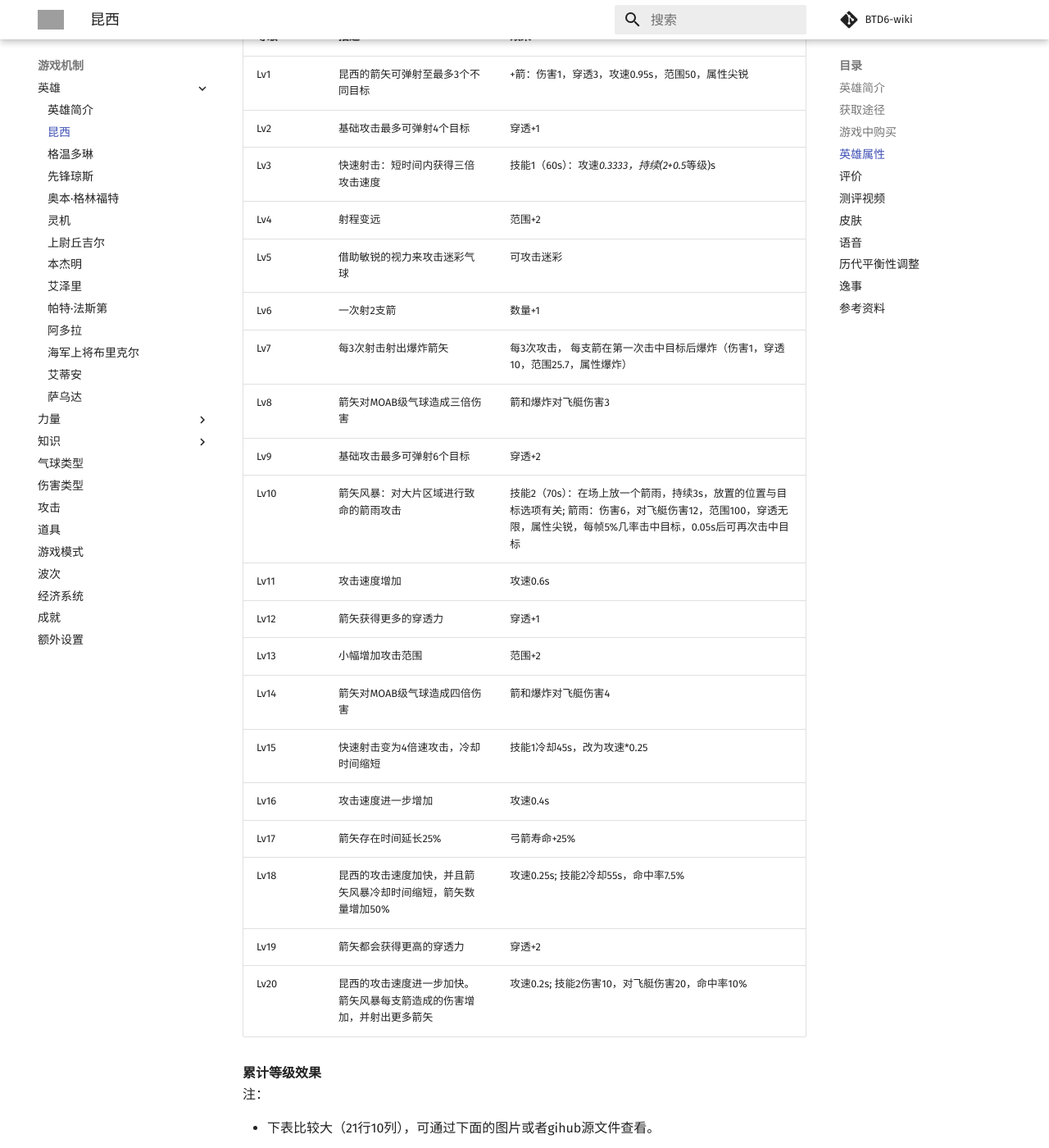
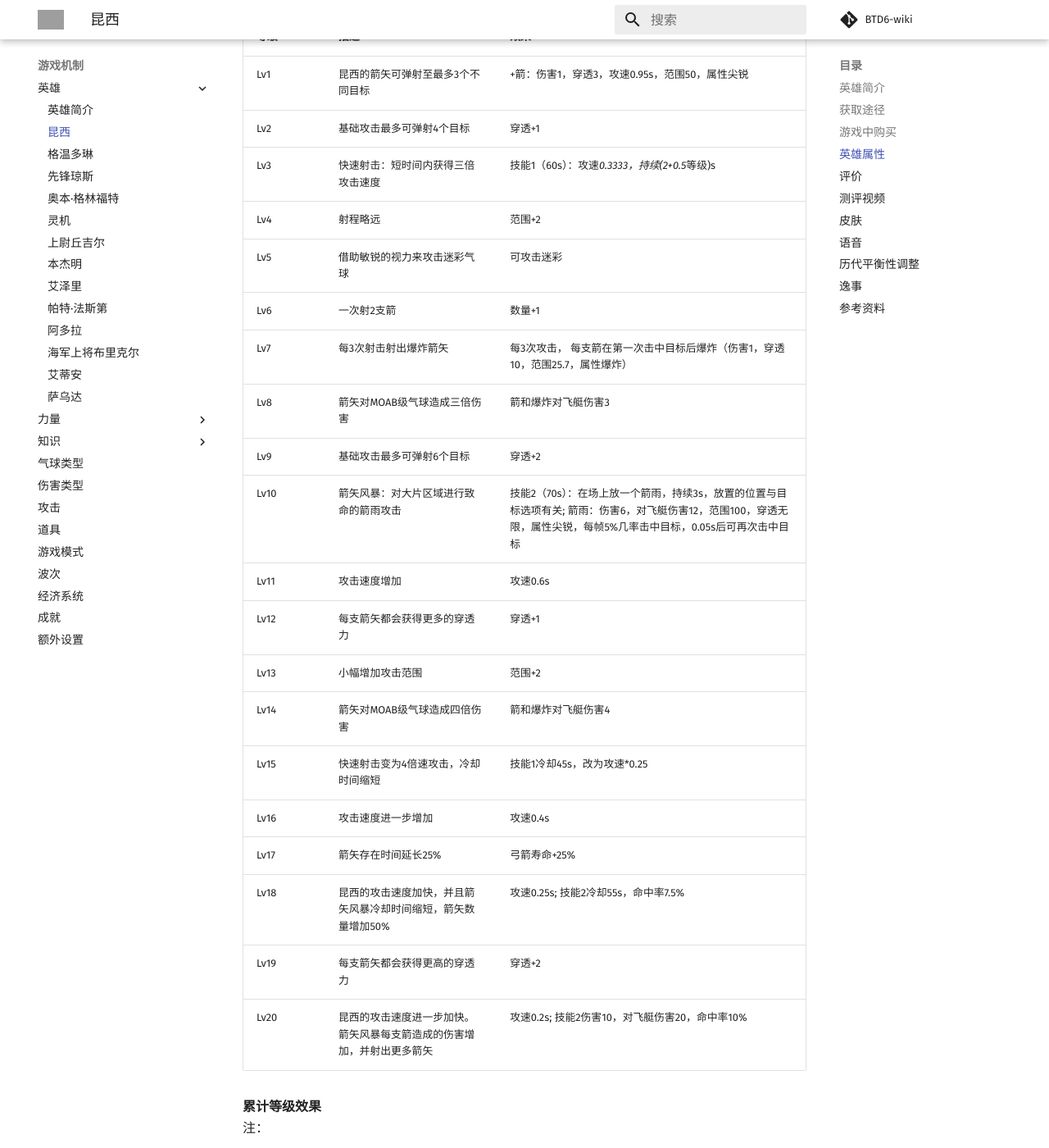
Before and after one commit to BTD6wiki/BTD6wiki.github.io, an MkDocs documentation site: the page built from docs/basic/heroes/1_Quincy.md, in a window 1280 px wide and 1400 px high, scrolled down 1235 px. Shown: the whole window at 82% size. Built offline with MkDocs 1.6.1 and Material for MkDocs 9.7.7, drawn with Linux system fonts in a browser that asks for light colours; comment, search, counter and statistics services are not loaded; grey boxes are pictures that could not be loaded.

Commit message:
modify request

```diff
--- a/docs/basic/heroes/1_Quincy.md
+++ b/docs/basic/heroes/1_Quincy.md
@@ -37,7 +37,7 @@
 Lv1 | 昆西的箭矢可弹射至最多3个不同目标 | +箭：伤害1，穿透3，攻速0.95s，范围50，属性尖锐 |
 Lv2 | 基础攻击最多可弹射4个目标 | 穿透+1 |
 Lv3 | 快速射击：短时间内获得三倍攻击速度 | 技能1（60s）：攻速*0.3333，持续(2+0.5*等级)s |
-Lv4 | 射程变远 | 范围+2 |
+Lv4 | 射程略远 | 范围+2 |
 Lv5 | 借助敏锐的视力来攻击迷彩气球 | 可攻击迷彩 |
 Lv6 | 一次射2支箭 | 数量+1 |
 Lv7 | 每3次射击射出爆炸箭矢 | 每3次攻击， 每支箭在第一次击中目标后爆炸（伤害1，穿透10，范围25.7，属性爆炸） |
@@ -45,14 +45,14 @@ Lv8 | 箭矢对MOAB级气球造成三倍伤害 | 箭和爆炸对飞艇伤害3 |
 Lv9 | 基础攻击最多可弹射6个目标 | 穿透+2 |
 Lv10 | 箭矢风暴：对大片区域进行致命的箭雨攻击 | 技能2（70s）：在场上放一个箭雨，持续3s，放置的位置与目标选项有关; 箭雨：伤害6，对飞艇伤害12，范围100，穿透无限，属性尖锐，每帧5%几率击中目标，0.05s后可再次击中目标 |
 Lv11 | 攻击速度增加 | 攻速0.6s |
-Lv12 | 箭矢获得更多的穿透力 | 穿透+1 |
+Lv12 | 每支箭矢都会获得更多的穿透力 | 穿透+1 |
 Lv13 | 小幅增加攻击范围 | 范围+2 |
 Lv14 | 箭矢对MOAB级气球造成四倍伤害 | 箭和爆炸对飞艇伤害4 |
 Lv15 | 快速射击变为4倍速攻击，冷却时间缩短 | 技能1冷却45s，改为攻速*0.25 |
 Lv16 | 攻击速度进一步增加 | 攻速0.4s |
 Lv17 | 箭矢存在时间延长25% | 弓箭寿命+25% |
 Lv18 | 昆西的攻击速度加快，并且箭矢风暴冷却时间缩短，箭矢数量增加50% | 攻速0.25s; 技能2冷却55s，命中率7.5% |
-Lv19 | 箭矢都会获得更高的穿透力 | 穿透+2 |
+Lv19 | 每支箭矢都会获得更高的穿透力 | 穿透+2 |
 Lv20 | 昆西的攻击速度进一步加快。箭矢风暴每支箭造成的伤害增加，并射出更多箭矢 | 攻速0.2s; 技能2伤害10，对飞艇伤害20，命中率10% |
 
 
```
